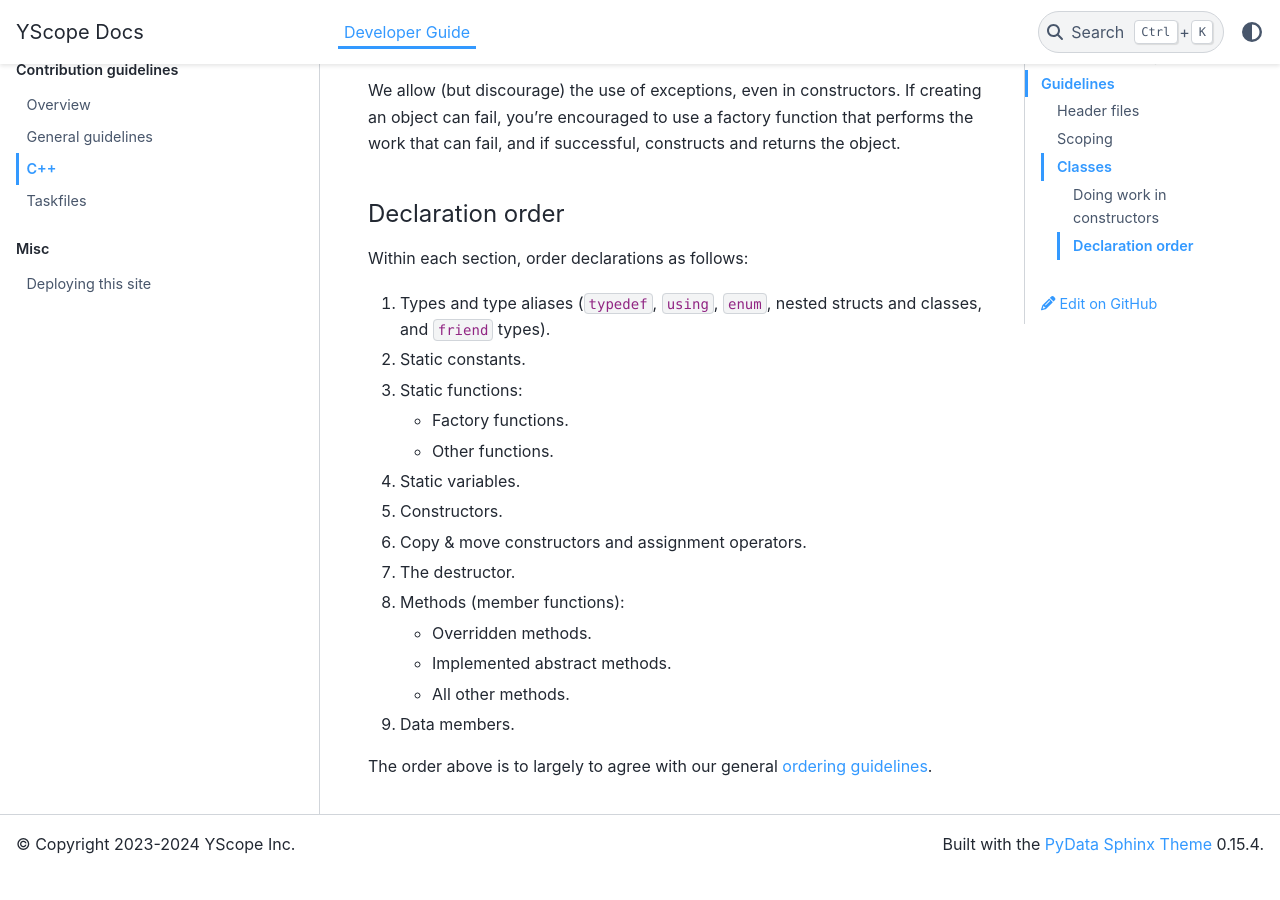
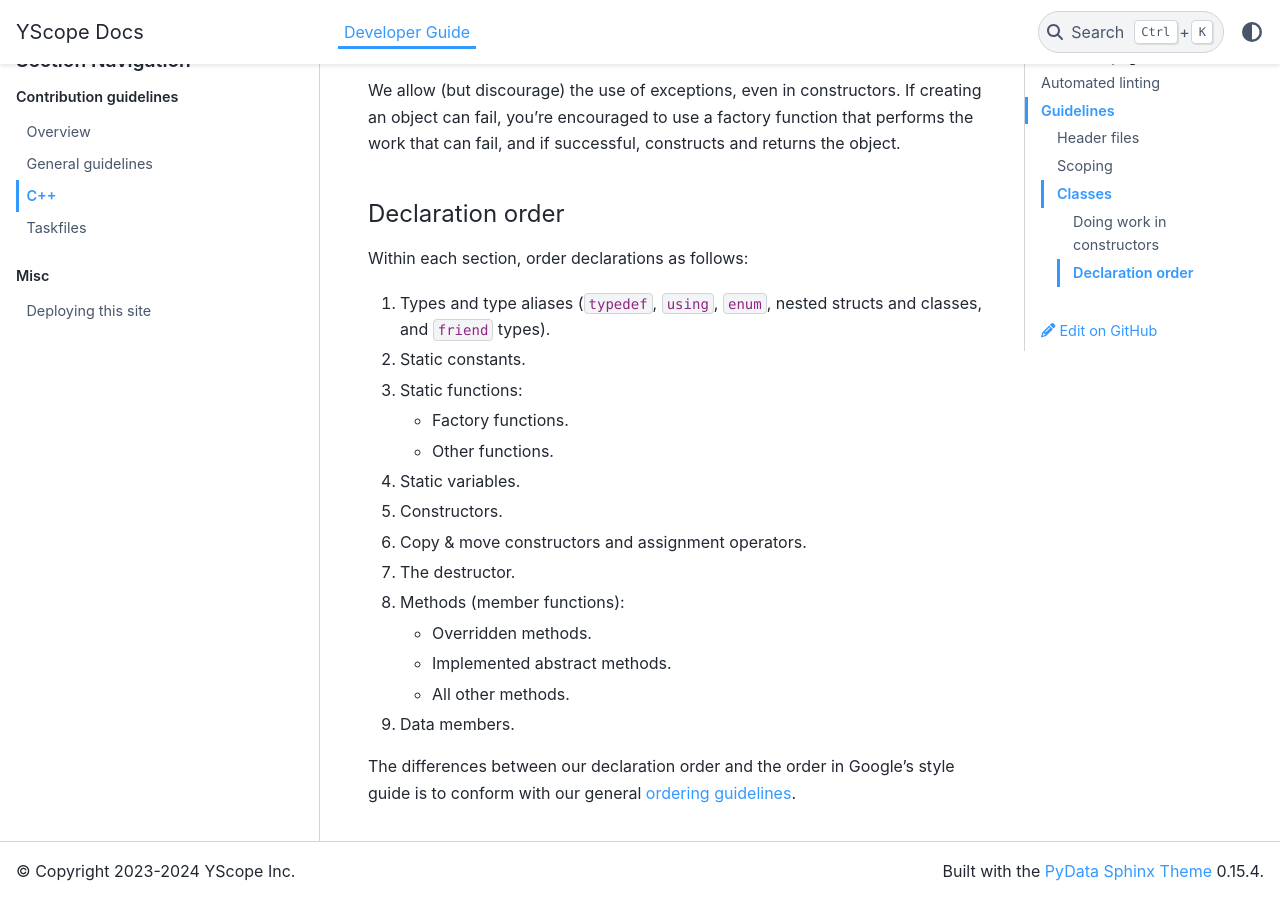
Before and after one commit to y-scope/yscope-docs, a Sphinx documentation site: the page built from docs/dev-guide/contrib-guides-cpp.md, in a window 1280 px wide and 900 px high, scrolled down 3361 px. Built offline with Sphinx 7.4.7 and the PyData theme 0.15.4, drawn with Linux system fonts in a browser that asks for light colours; before the commit the page ends 4235 px from its top, so only the background shows below that; some of the changed text lies outside the part shown.

Commit message:
Address the Rabbit's comments.

````diff
--- a/docs/dev-guide/contrib-guides-cpp.md
+++ b/docs/dev-guide/contrib-guides-cpp.md
@@ -46,7 +46,7 @@ This section is a work in progress and does not yet include all exceptions after
 
 The symbol name should have the form
 
-```
+```txt
 <NAMESPACE>_<FILENAME-STEM>_<FILENAME-EXTENSION>
 ```
 
@@ -98,7 +98,7 @@ internal linkage. However, as Google's style guide indicates, you can't use unna
 header files. For symbols that should only be used within a header file, you can create a named
 namespace in the header file, where its name is of the form:
 
-```
+```txt
 <FilenameStem>_internal
 ```
 
@@ -147,8 +147,8 @@ Within each section, order declarations as follows:
    * All other methods.
 9. Data members.
 
-The order above is to largely to agree with our general
-[ordering guidelines](./contrib-guides-general.md#declaration-order).
+The differences between our declaration order and the order in Google's style guide is to conform
+with our general [ordering guidelines](./contrib-guides-general.md#declaration-order).
 
 [adding-cpp-linting]: https://github.com/y-scope/yscope-dev-utils/blob/main/docs/lint-tools-cpp.md
 [clang-format-config]: https://github.com/y-scope/yscope-dev-utils/blob/main/lint-configs/.clang-format
````
